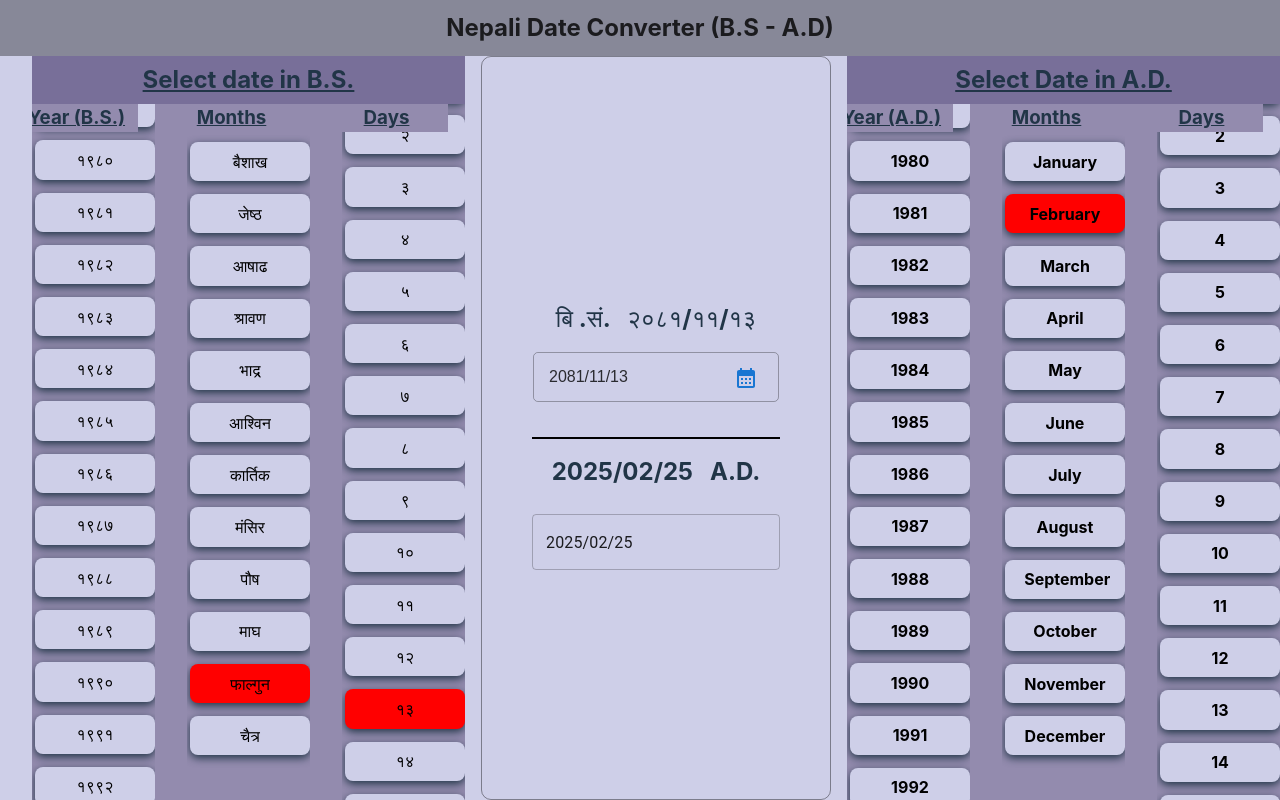
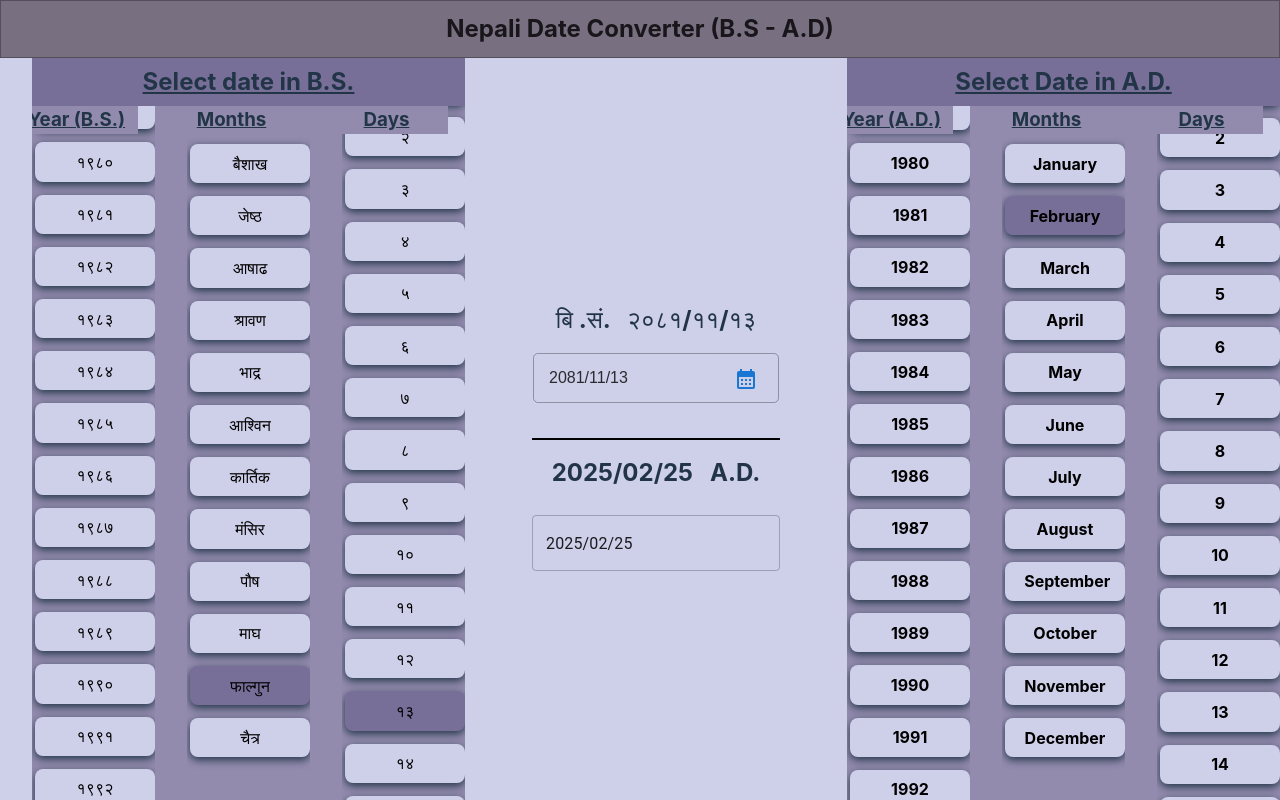
Before and after one commit to bipin-Pariyar2003/Nepali-Date-Picker, a React (Vite) app: page / in a window 1280 px wide. Built offline with nearby package versions, Linux system fonts and the light colour scheme.

Commit message:
styled 2

```diff
--- a/src/Components/DatePickerUI/index.css
+++ b/src/Components/DatePickerUI/index.css
@@ -3,11 +3,11 @@
 }
 
 .selected-day {
-  background-color: lightgreen;
+  background-color: #786f80;
 }
 
 .today {
-  background-color: red;
+  background-color: #786f99;
 }
 
 .years-select {
--- a/src/Components/DatePickerUI/index.jsx
+++ b/src/Components/DatePickerUI/index.jsx
@@ -129,7 +129,7 @@ const PopUp = ({ selectedDate, onDateSelect, handleClose }) => {
       style={{
         width: "350px",
         height: "360px",
-        backgroundColor: "#F8F5E9", //cream
+        backgroundColor: "#cecfe8", //cream
       }}
     >
       {/* header section  */}
@@ -143,7 +143,7 @@ const PopUp = ({ selectedDate, onDateSelect, handleClose }) => {
           alignContent: "center",
           alignItems: "center",
           justifyContent: "space-between",
-          backgroundColor: "#9DC08B", //greenish
+          backgroundColor: "#786F99", //greenish
         }}
       >
         {/* previous btn  */}
@@ -232,7 +232,7 @@ const PopUp = ({ selectedDate, onDateSelect, handleClose }) => {
           style={{
             width: "100%",
             height: "40px",
-            backgroundColor: "#DF6D14",
+            backgroundColor: "#938BAE",
             display: "grid",
             gridTemplateColumns: "repeat(7,1fr)",
             alignContent: "center",
--- a/src/Components/UI/DisplayList/index.css
+++ b/src/Components/UI/DisplayList/index.css
@@ -7,9 +7,9 @@
 }
 
 .selected {
-  background-color: #b3d8a8;
+  background-color: #786f80;
 }
 
 .today {
-  background-color: red;
+  background-color: #786f99;
 }
--- a/src/Views/Home/index.jsx
+++ b/src/Views/Home/index.jsx
@@ -59,12 +59,15 @@ function Home() {
         <div
           style={{
             width: "min-content",
+            // height: "min-content",
+            minHeight: "350px",
+            // maxHeight: "450px",
             minWidth: "350px",
             display: "flex",
             flexDirection: "column",
             gap: "20px",
-            border: "1px solid rgba(0, 0, 0, 0.4)",
-            borderRadius: "10px",
+            // border: "1px solid rgba(0, 0, 0, 0.4)",
+            // borderRadius: "10px",
             padding: "20px",
             alignItems: "center",
             justifyContent: "center",
--- a/src/index.css
+++ b/src/index.css
@@ -77,7 +77,8 @@ h2 {
   color: rgba(0, 0, 0, 0.8);
   cursor: default;
   /* background-color: #8bae8d; */
-  background-color: #00000058;
+  background-color: #786f80;
+  border: 1px solid rgba(0, 0, 0, 0.3);
 }
 
 .text-imp {
@@ -106,12 +107,14 @@ h2 {
 
 /* Track */
 ::-webkit-scrollbar-track {
-  background: #f1f1f1; /* Track color */
+  /* background: #f1f1f1; Track color */
+  background-color: #cecfe8;
 }
 
 /* Handle */
 ::-webkit-scrollbar-thumb {
-  background: #888; /* Handle color */
+  /* background: #888; Handle color */
+  background: #786f99;
 }
 
 /* Handle on hover */
```
